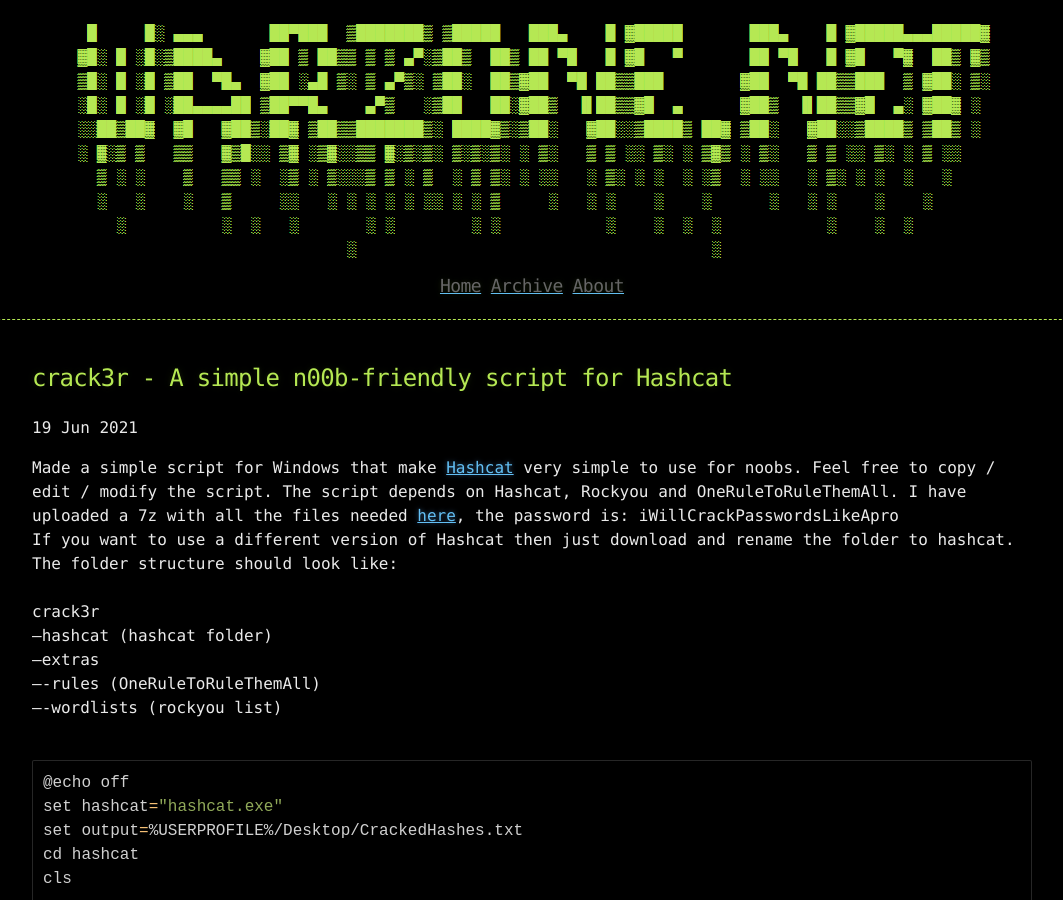
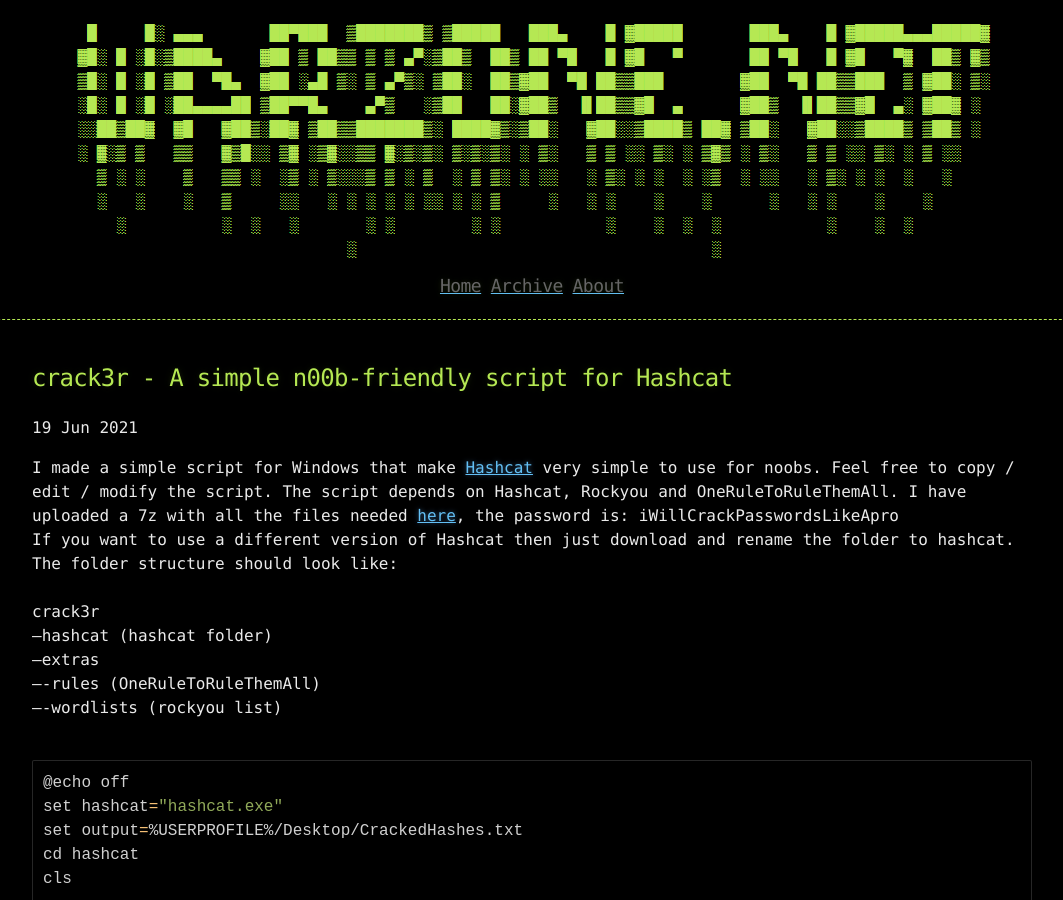
Before and after one commit to datahackare/warz0ne, a Jekyll site: the page built from _posts/2021-06-19-crack3r.md, in a window 1280 px wide and 900 px high. Shown: the whole window, without its empty margins (108-1171 px from the left). Built offline with Jekyll 4.4.1, drawn with Linux system fonts in a browser that asks for light colours.

```diff
--- a/_posts/2021-06-19-crack3r.md
+++ b/_posts/2021-06-19-crack3r.md
@@ -3,7 +3,7 @@ title: crack3r - A simple n00b-friendly script for Hashcat
 published: true
 ---
 
-Made a simple script for Windows that make <a href="https://hashcat.net/hashcat/" target="_blank">Hashcat</a> very simple to use for noobs.
+I made a simple script for Windows that make <a href="https://hashcat.net/hashcat/" target="_blank">Hashcat</a> very simple to use for noobs.
 Feel free to copy / edit / modify the script.
 The script depends on Hashcat, Rockyou and OneRuleToRuleThemAll. I have uploaded a 7z with all the files needed <a href="https://anonfiles.com/z9i0b223ud/crack3r_7z" target="_blank">here</a>, the password is: iWillCrackPasswordsLikeApro<br />
 If you want to use a different version of Hashcat then just download and rename the folder to hashcat.<br />
```
